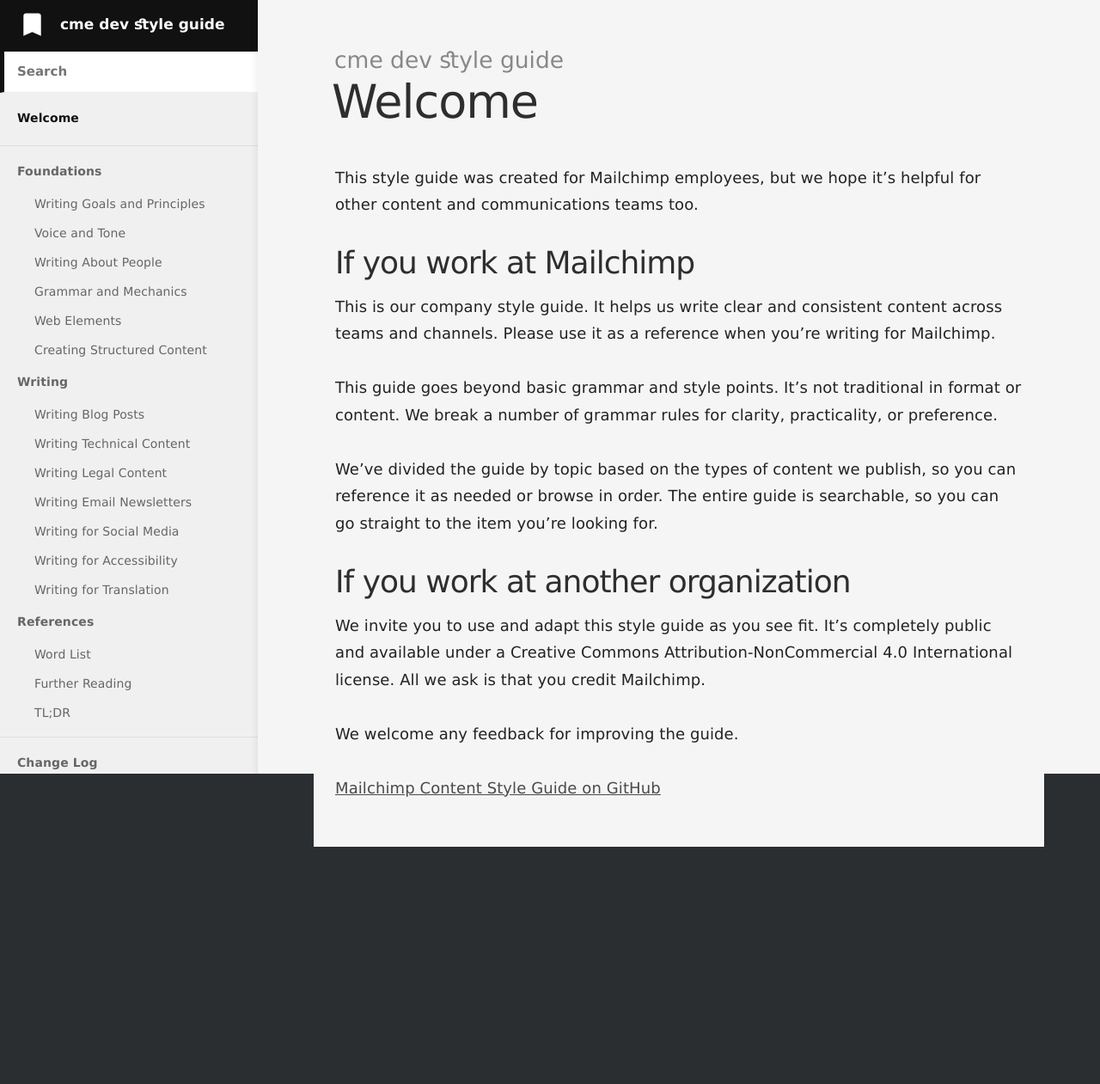
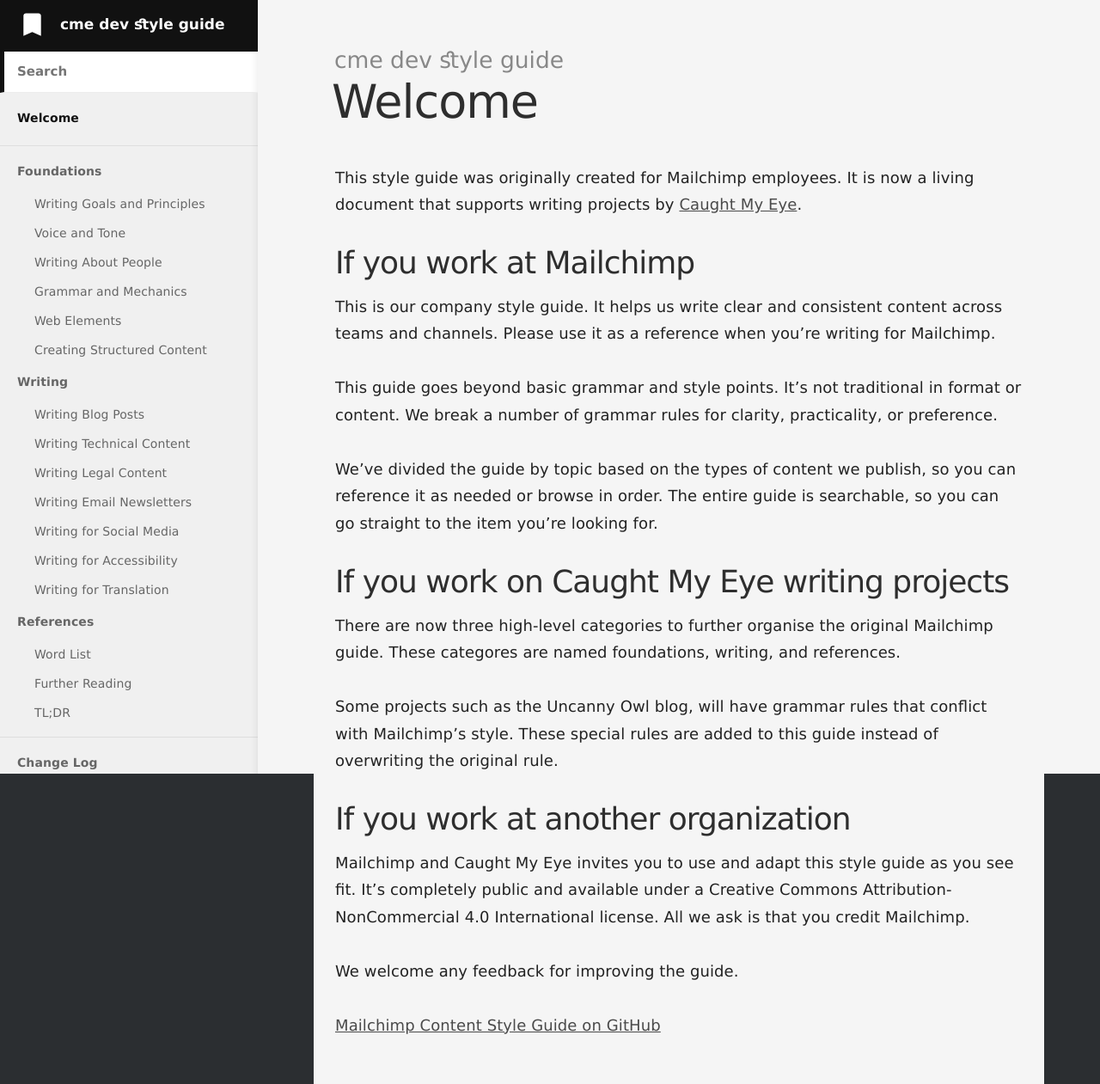
Before and after one commit to marklchaves/cme-dev-style-guide, a Jekyll site: the page built from index.md, in a window 1280 px wide. Shown: the whole page at 86% size. Built offline with Jekyll 4.4.1, drawn with Linux system fonts in a browser that asks for light colours; before the commit the page ends 985 px from its top, so only the background shows below that.

Commit message:
Updated 'index.md' via CloudCannon

```diff
--- a/index.md
+++ b/index.md
@@ -2,7 +2,7 @@
 title: Welcome
 ---
 
-This style guide was created for Mailchimp employees, but we hope it’s helpful for other content and communications teams too.
+This style guide was originally created for Mailchimp employees. It is now a living document that supports writing projects by [Caught My Eye](https://www.caughtmyeye.cc/).
 
 ## If you work at Mailchimp
 
@@ -12,9 +12,15 @@ This guide goes beyond basic grammar and style points. It’s not traditional in
 
 We’ve divided the guide by topic based on the types of content we publish, so you can reference it as needed or browse in order. The entire guide is searchable, so you can go straight to the item you’re looking for.
 
+## If you work on Caught My Eye writing projects
+
+There are now three high-level categories to further organise the original Mailchimp guide. These categores are named foundations, writing, and references.
+
+Some projects such as the Uncanny Owl blog, will have grammar rules that conflict with Mailchimp's style. These special rules are added to this guide instead of overwriting the original rule.
+
 ## If you work at another organization
 
-We invite you to use and adapt this style guide as you see fit. It’s completely public and available under a Creative Commons Attribution-NonCommercial 4.0 International license. All we ask is that you credit Mailchimp.
+Mailchimp and Caught My Eye invites you to use and adapt this style guide as you see fit. It’s completely public and available under a Creative Commons Attribution-NonCommercial 4.0 International license. All we ask is that you credit Mailchimp.
 
 We welcome any feedback for improving the guide.
 
```
